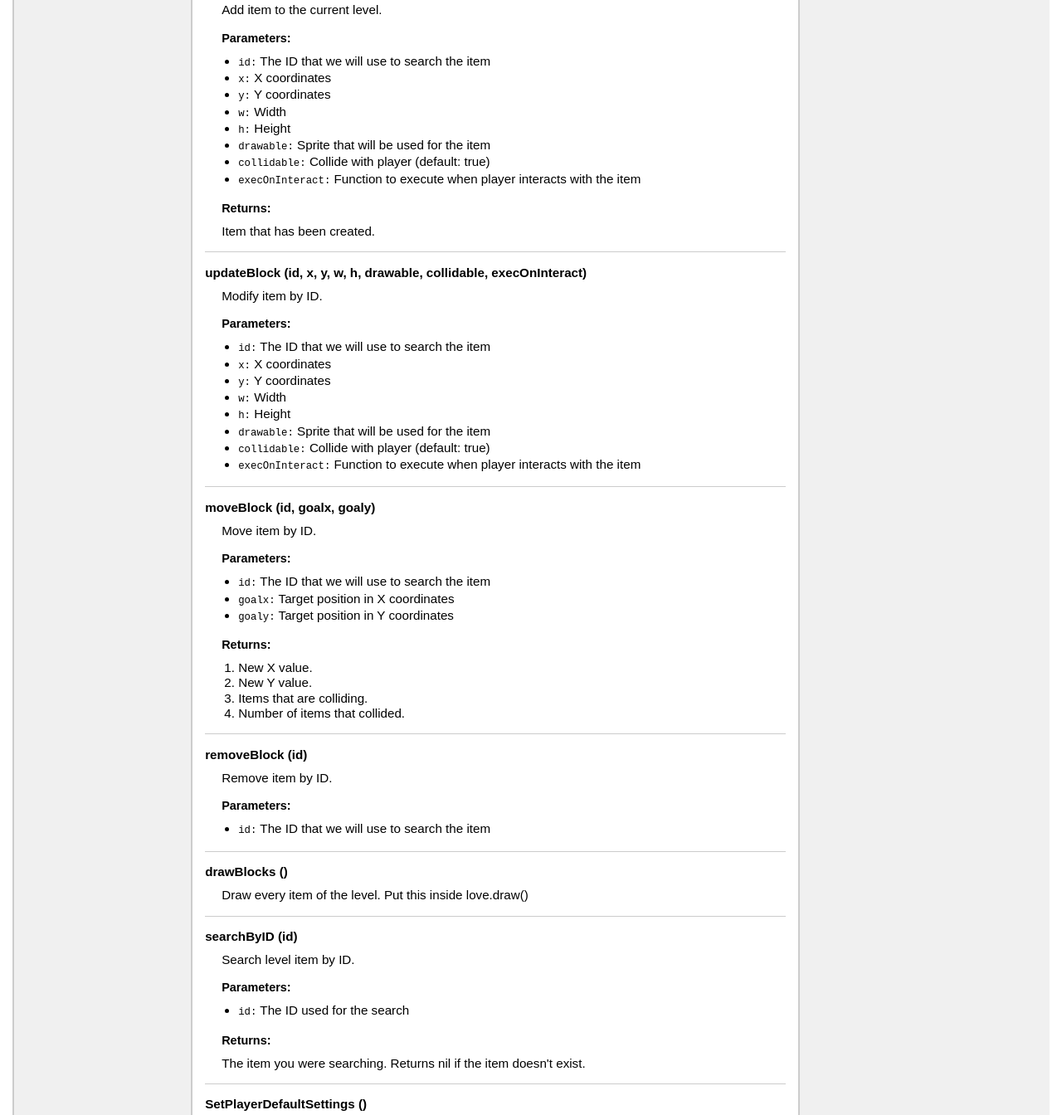
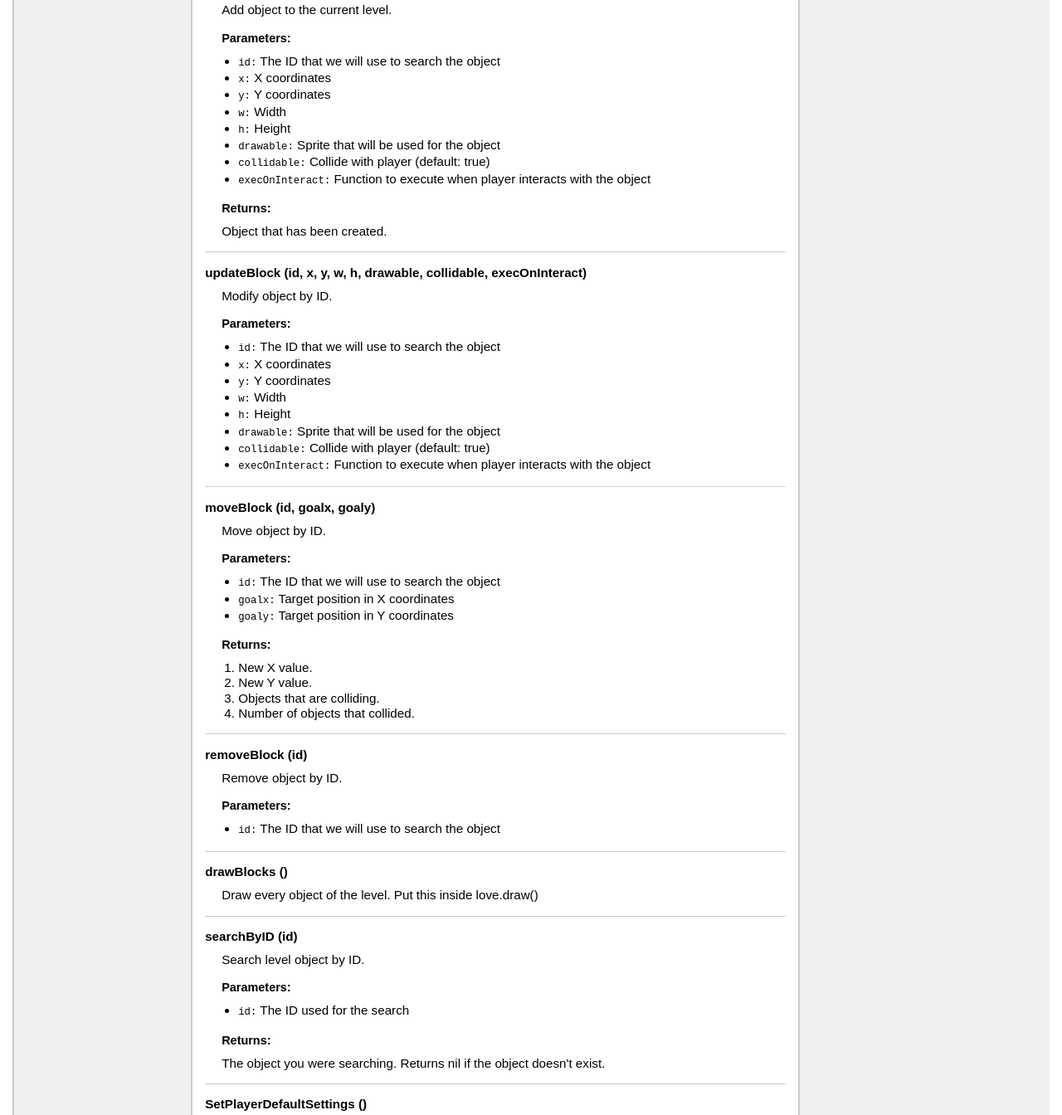
Before and after one commit to PGgamer2/Love2D-RPG, a plain HTML site: page doc/index.html in a window 1280 px wide. Shown: the part 1037-2381 px from the top of the page at 83% size. Drawn offline with Linux system fonts and the light colour scheme.

Commit message:
replace 'item' with 'object' as it is more suitable

```diff
--- a/doc/index.html
+++ b/doc/index.html
@@ -60,27 +60,27 @@
 	</tr>
 	<tr>
 	<td class="name" nowrap><a href="#addBlock">addBlock (id, x, y, w, h, drawable, collidable, execOnInteract)</a></td>
-	<td class="summary">Add item to the current level.</td>
+	<td class="summary">Add object to the current level.</td>
 	</tr>
 	<tr>
 	<td class="name" nowrap><a href="#updateBlock">updateBlock (id, x, y, w, h, drawable, collidable, execOnInteract)</a></td>
-	<td class="summary">Modify item by ID.</td>
+	<td class="summary">Modify object by ID.</td>
 	</tr>
 	<tr>
 	<td class="name" nowrap><a href="#moveBlock">moveBlock (id, goalx, goaly)</a></td>
-	<td class="summary">Move item by ID.</td>
+	<td class="summary">Move object by ID.</td>
 	</tr>
 	<tr>
 	<td class="name" nowrap><a href="#removeBlock">removeBlock (id)</a></td>
-	<td class="summary">Remove item by ID.</td>
+	<td class="summary">Remove object by ID.</td>
 	</tr>
 	<tr>
 	<td class="name" nowrap><a href="#drawBlocks">drawBlocks ()</a></td>
-	<td class="summary">Draw every item of the level.</td>
+	<td class="summary">Draw every object of the level.</td>
 	</tr>
 	<tr>
 	<td class="name" nowrap><a href="#searchByID">searchByID (id)</a></td>
-	<td class="summary">Search level item by ID.</td>
+	<td class="summary">Search level object by ID.</td>
 	</tr>
 	<tr>
 	<td class="name" nowrap><a href="#SetPlayerDefaultSettings">SetPlayerDefaultSettings ()</a></td>
@@ -170,13 +170,13 @@
     <strong>addBlock (id, x, y, w, h, drawable, collidable, execOnInteract)</strong>
     </dt>
     <dd>
-    Add item to the current level.
+    Add object to the current level.
 
 
     <h3>Parameters:</h3>
     <ul>
         <li><span class="parameter">id</span>
-         The ID that we will use to search the item
+         The ID that we will use to search the object
         </li>
         <li><span class="parameter">x</span>
          X coordinates
@@ -191,20 +191,20 @@
          Height
         </li>
         <li><span class="parameter">drawable</span>
-         Sprite that will be used for the item
+         Sprite that will be used for the object
         </li>
         <li><span class="parameter">collidable</span>
          Collide with player (default: true)
         </li>
         <li><span class="parameter">execOnInteract</span>
-         Function to execute when player interacts with the item
+         Function to execute when player interacts with the object
         </li>
     </ul>
 
     <h3>Returns:</h3>
     <ol>
 
-        Item that has been created.
+        Object that has been created.
     </ol>
 
 
@@ -216,13 +216,13 @@
     <strong>updateBlock (id, x, y, w, h, drawable, collidable, execOnInteract)</strong>
     </dt>
     <dd>
-    Modify item by ID.
+    Modify object by ID.
 
 
     <h3>Parameters:</h3>
     <ul>
         <li><span class="parameter">id</span>
-         The ID that we will use to search the item
+         The ID that we will use to search the object
         </li>
         <li><span class="parameter">x</span>
          X coordinates
@@ -237,13 +237,13 @@
          Height
         </li>
         <li><span class="parameter">drawable</span>
-         Sprite that will be used for the item
+         Sprite that will be used for the object
         </li>
         <li><span class="parameter">collidable</span>
          Collide with player (default: true)
         </li>
         <li><span class="parameter">execOnInteract</span>
-         Function to execute when player interacts with the item
+         Function to execute when player interacts with the object
         </li>
     </ul>
 
@@ -257,13 +257,13 @@
     <strong>moveBlock (id, goalx, goaly)</strong>
     </dt>
     <dd>
-    Move item by ID.
+    Move object by ID.
 
 
     <h3>Parameters:</h3>
     <ul>
         <li><span class="parameter">id</span>
-         The ID that we will use to search the item
+         The ID that we will use to search the object
         </li>
         <li><span class="parameter">goalx</span>
          Target position in X coordinates
@@ -280,9 +280,9 @@
         <li>
         New Y value.</li>
         <li>
-        Items that are colliding.</li>
+        Objects that are colliding.</li>
         <li>
-        Number of items that collided.</li>
+        Number of objects that collided.</li>
     </ol>
 
 
@@ -294,13 +294,13 @@
     <strong>removeBlock (id)</strong>
     </dt>
     <dd>
-    Remove item by ID.
+    Remove object by ID.
 
 
     <h3>Parameters:</h3>
     <ul>
         <li><span class="parameter">id</span>
-         The ID that we will use to search the item
+         The ID that we will use to search the object
         </li>
     </ul>
 
@@ -314,7 +314,7 @@
     <strong>drawBlocks ()</strong>
     </dt>
     <dd>
-    Draw every item of the level.
+    Draw every object of the level.
  Put this inside love.draw()
 
 
@@ -329,7 +329,7 @@
     <strong>searchByID (id)</strong>
     </dt>
     <dd>
-    Search level item by ID.
+    Search level object by ID.
 
 
     <h3>Parameters:</h3>
@@ -342,7 +342,7 @@
     <h3>Returns:</h3>
     <ol>
 
-        The item you were searching. Returns nil if the item doesn't exist.
+        The object you were searching. Returns nil if the object doesn't exist.
     </ol>
 
 
@@ -397,7 +397,7 @@
 </div> <!-- id="main" -->
 <div id="about">
 <i>generated by <a href="http://github.com/stevedonovan/LDoc">LDoc 1.4.6</a></i>
-<i style="float:right;">Last updated 2020-12-27 18:26:01 </i>
+<i style="float:right;">Last updated 2020-12-27 21:10:16 </i>
 </div> <!-- id="about" -->
 </div> <!-- id="container" -->
 </body>
```
Also changed, not shown: 1 other file.
